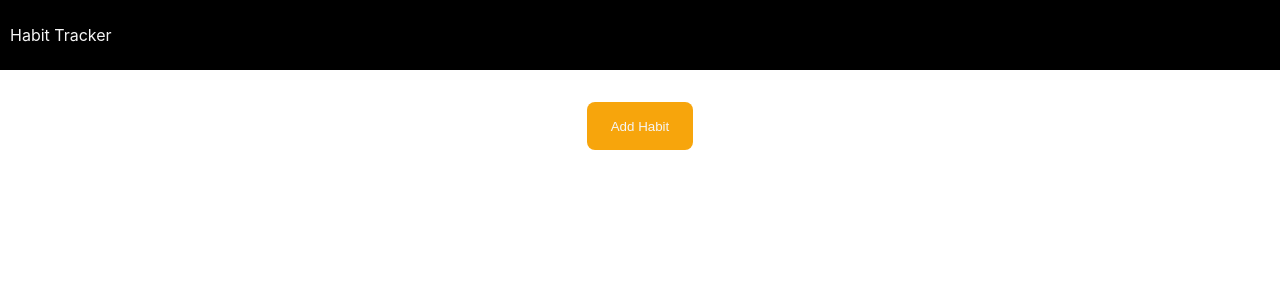
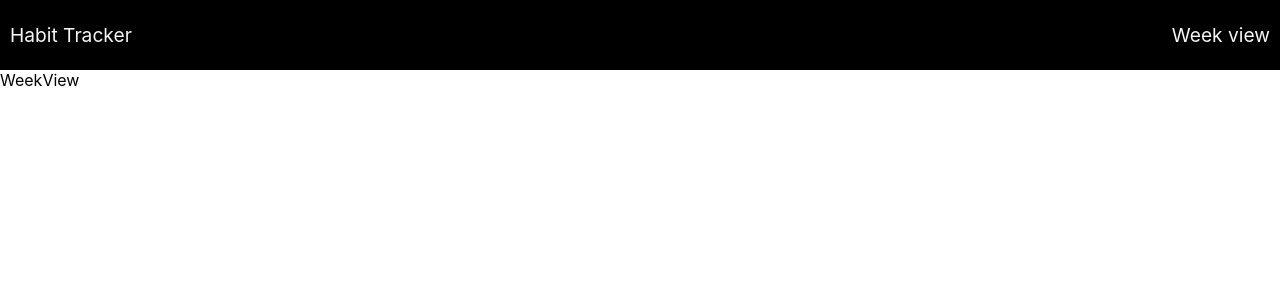
Before and after one commit to Shivaraj777/habit-tracker-app-react, a React (Create React App) app: page /week-view in a window 1280 px wide. Shown: the top 300 px of the page. Built offline with nearby package versions, Linux system fonts and the light colour scheme.

Commit message:
Using react-router-dom to navigate b/w detail view and week view

```diff
--- a/package.json
+++ b/package.json
@@ -10,6 +10,7 @@
     "react": "^18.2.0",
     "react-dom": "^18.2.0",
     "react-redux": "^8.1.1",
+    "react-router-dom": "^6.14.2",
     "react-scripts": "5.0.1",
     "react-toastify": "^9.1.3",
     "redux": "^4.2.1",
--- a/src/components/App.js
+++ b/src/components/App.js
@@ -1,14 +1,19 @@
 import { ToastContainer } from "react-toastify";
 import DetailView from "../pages/DetailView";
 import Navbar from "./Navbar";
+import {Routes, Route} from 'react-router-dom';
 import 'react-toastify/dist/ReactToastify.css';
+import WeekView from "../pages/WeekView";
 
 function App() {
   return (
     <div className="App">
+      <ToastContainer />
       <Navbar />
-      <ToastContainer />
-      <DetailView />
+      <Routes>
+        <Route exact path="/" element={<DetailView />} />
+        <Route exact path="/week-view" element={<WeekView />} />
+      </Routes>
     </div>
   );
 }
--- a/src/components/Navbar.js
+++ b/src/components/Navbar.js
@@ -1,14 +1,15 @@
 import React from 'react';
+import {Link} from 'react-router-dom';
 import styles from '../styles/Navbar.module.css';
 
 function Navbar() {
   return (
     <div className={styles.nav}>
       <div className={styles.navLeft}>
-        <span>Habit Tracker</span>
+        <Link to='/'>Habit Tracker</Link>
       </div>
       <div className={styles.navRight}>
-
+        <Link to='/week-view'>Week view</Link>
       </div>
     </div>
   )
--- a/src/index.js
+++ b/src/index.js
@@ -5,6 +5,7 @@ import App from './components/App';
 import { legacy_createStore as createStore } from 'redux';
 import { habits } from './reducers';
 import { Provider } from 'react-redux';
+import {BrowserRouter as Router} from 'react-router-dom';
 
 //creating the store
 const store = createStore(habits);
@@ -12,8 +13,10 @@ const store = createStore(habits);
 const root = ReactDOM.createRoot(document.getElementById('root'));
 root.render(
   <React.StrictMode>
-    <Provider store={store}>
-      <App />
-    </Provider>
+    <Router>
+      <Provider store={store}>
+        <App />
+      </Provider>
+    </Router>
   </React.StrictMode>
 );
--- /dev/null
+++ b/src/pages/WeekView.js
@@ -0,0 +1,11 @@
+import React, { Component } from 'react'
+
+export class WeekView extends Component {
+  render() {
+    return (
+      <div>WeekView</div>
+    )
+  }
+}
+
+export default WeekView;
--- a/src/styles/Navbar.module.css
+++ b/src/styles/Navbar.module.css
@@ -8,3 +8,18 @@
     justify-content: space-between;
     align-items: center;
   }
+
+  .navLeft{
+    font-size: larger;
+  }
+
+  .navLeft a{
+    text-decoration: none;
+    color: whitesmoke;
+  }
+
+  .navRight a{
+    text-decoration: none;
+    color: whitesmoke;
+    font-size: larger;
+  }
```
Also changed, not shown: 1 other file (tests, documents, lock files or other folders).
